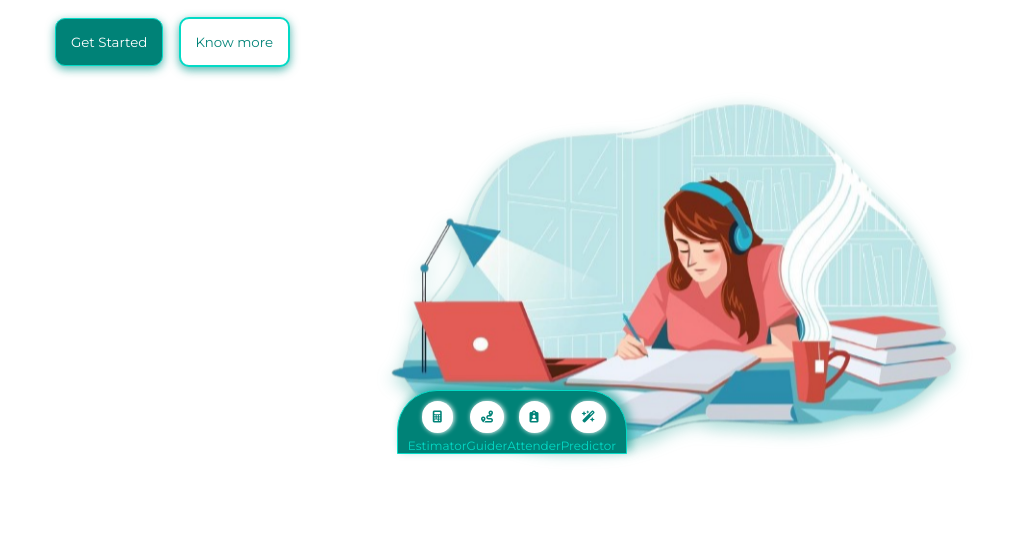
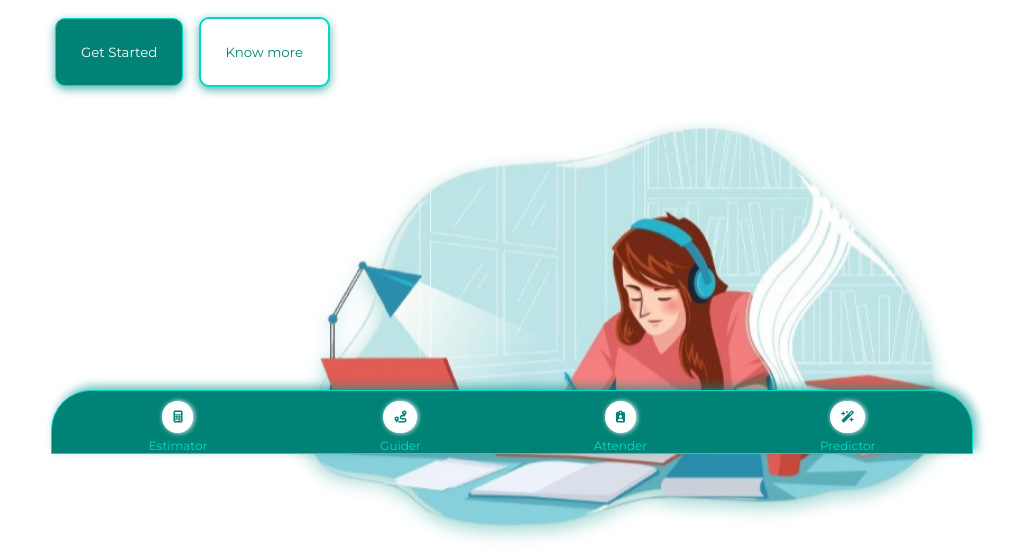
Before and after one commit to alurubalakarthikeya/CalGPA, a plain HTML site: page index.html in a window 1024 px wide. Shown: the part 346-902 px from the top of the page. Before the commit the page ends 818 px from the top, so only its background shows below. Drawn offline with Linux system fonts and the light colour scheme.

Commit message:
kinda-tab-responsive

```diff
--- a/styles.css
+++ b/styles.css
@@ -886,12 +886,20 @@ h1:hover sup i {
   flex-direction: column;
 }
 
-@media (min-width: 769px) and (max-width: 1024px) {
+@media (min-width: 760px) and (max-width: 1024px) {
   .main {
     color: var(--main-color);
     margin: 40px 50px 50px 50px;
   }
 
+  .menu {
+    display: none;
+  }
+
+  .long-bar{
+    width: 90%;
+  }
+
   .sidenav {
     display: none;
   }
@@ -902,6 +910,16 @@ h1:hover sup i {
 
   .cards {
     max-width: 600px;
+  }
+
+  button {
+    gap: 10px;
+    padding: 25px;
+  }
+
+  .button2{
+    gap: 10px;
+    padding: 25px;
   }
 
   .home {
@@ -909,9 +927,12 @@ h1:hover sup i {
     margin: 120px 50px 50px 50px;
     font-size: 2.5vh;
   }
-  .img> img {
-    text-align: center;
-    max-width: 600px;
+  .img {
+    width: 100%;
+  }
+  .img > img {
+    justify-content: center;
+    max-width: 700px;
   }
   .cards-container {
     justify-content: center;
```
